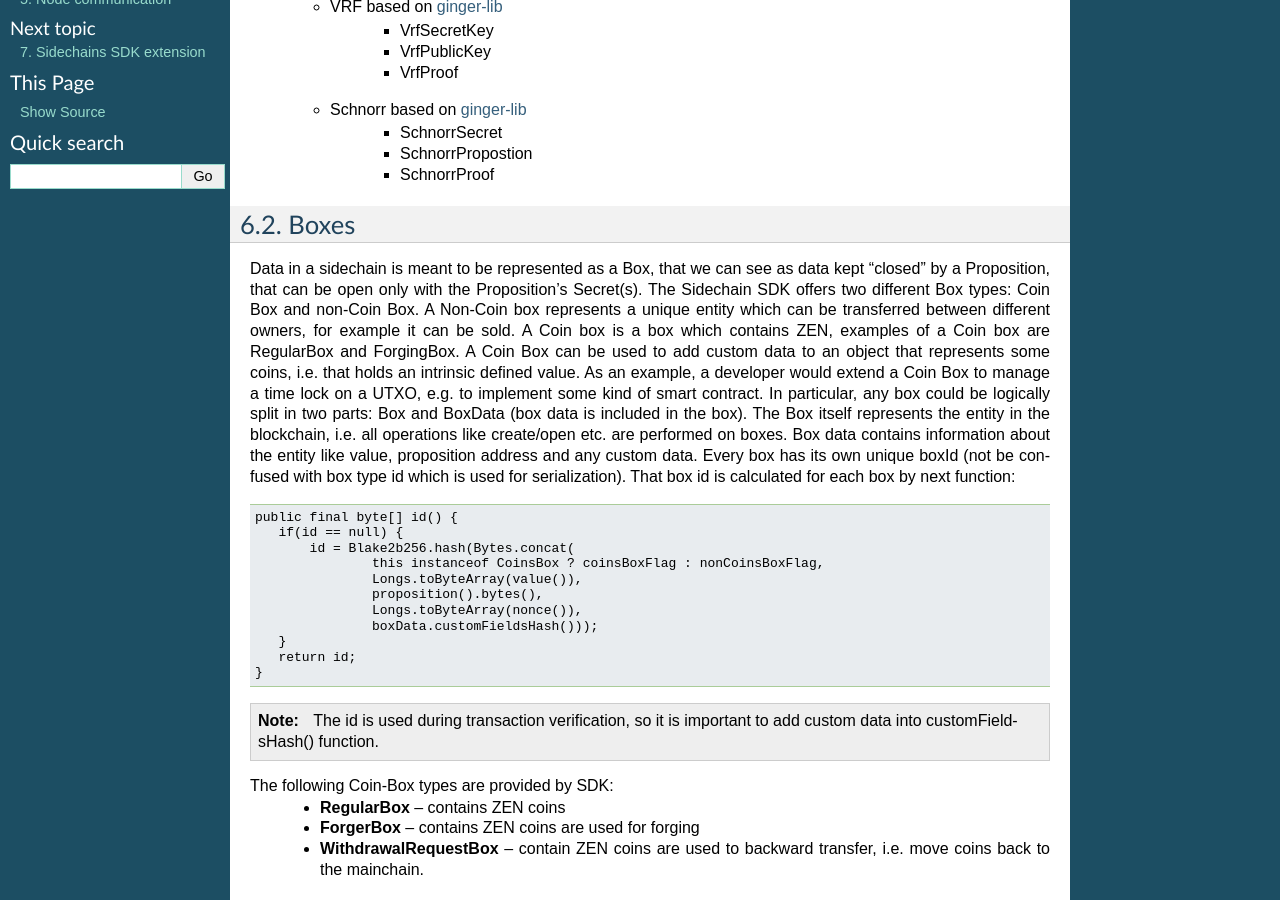
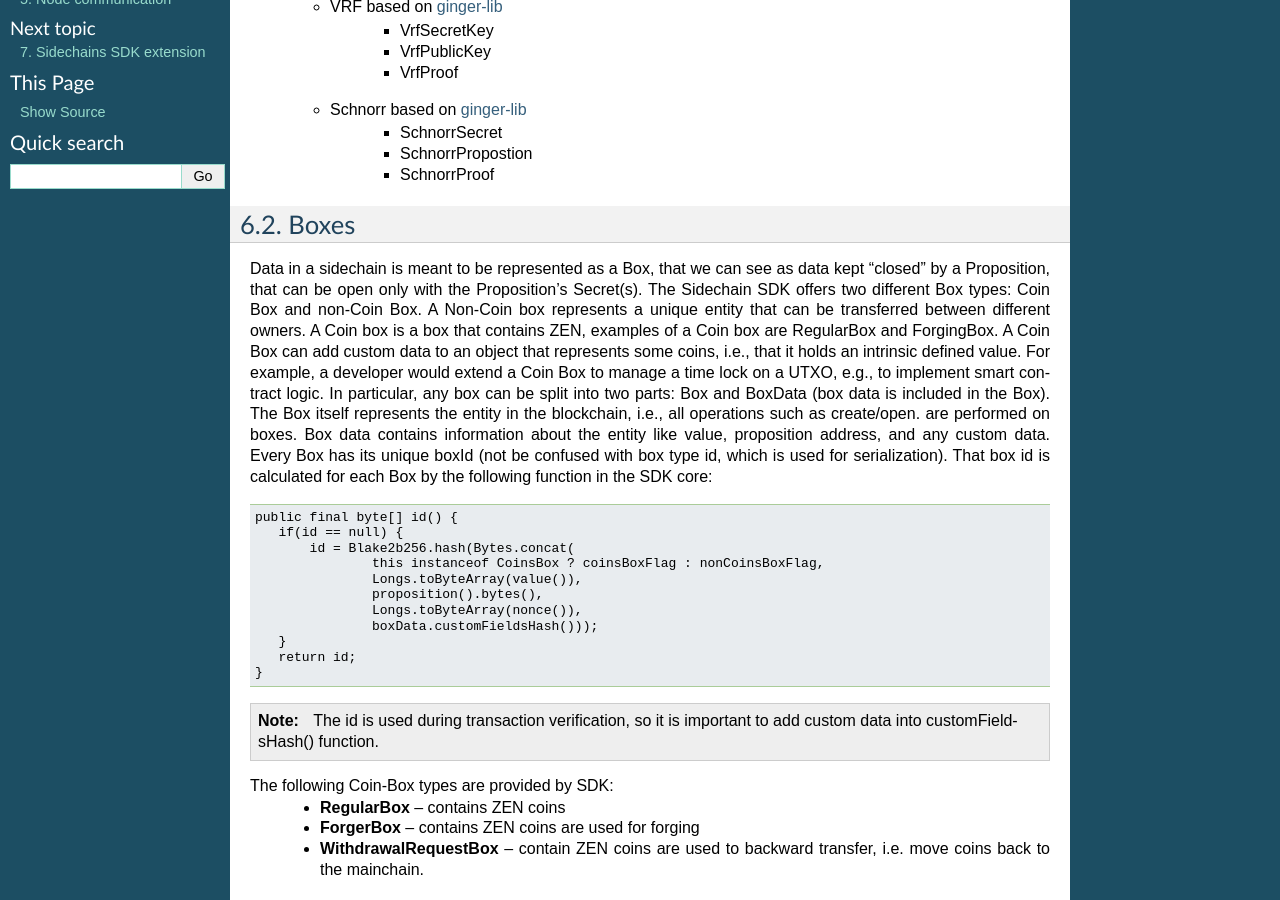
Before and after one commit to megaluck/documentation, a Sphinx documentation site: the page built from docs/introduction/06-Base-App.rst, in a window 1280 px wide and 900 px high, scrolled down 473 px. Built offline with Sphinx 7.4.7, drawn with Linux system fonts in a browser that asks for light colours.

Commit message:
Update 06-Base-App.rst

```diff
--- a/docs/introduction/06-Base-App.rst
+++ b/docs/introduction/06-Base-App.rst
@@ -36,13 +36,10 @@ Boxes
 *****
 
 Data in a sidechain is meant to be represented as a Box, that we can see as data kept “closed” by a Proposition, that can be open only with the Proposition’s Secret(s).
-The Sidechain SDK offers two different Box types: Coin Box and non-Coin Box. A Non-Coin box represents a unique entity which can be transferred between different owners,
-for example it can be sold. A Coin box is a box which contains ZEN, examples of a Coin box are RegularBox and ForgingBox. A Coin Box can be used to add custom data to an object
-that represents some coins, i.e. that holds an intrinsic defined value. As an example, a developer would extend a Coin Box to manage a time lock on a UTXO, e.g. to implement
-some kind of smart contract.
-In particular, any box could be logically split in two parts: Box and BoxData (box data is included in the box). The Box itself represents the entity in the blockchain,
-i.e. all operations like create/open etc. are performed on boxes. Box data contains information about the entity like value, proposition address and any custom data.
-Every box has its own unique boxId (not be confused with box type id which is used for serialization). That box id is calculated for each box by next function:
+The Sidechain SDK offers two different Box types: Coin Box and non-Coin Box. A Non-Coin box represents a unique entity that can be transferred between different owners. A Coin box is a box that contains ZEN, examples of a Coin box are RegularBox and ForgingBox. A Coin Box can add custom data to an object that represents some coins, i.e., that it holds an intrinsic defined value. For example, a developer would extend a Coin Box to manage a time lock on a UTXO, e.g., to implement smart contract logic.
+In particular, any box can be split into two parts: Box and BoxData (box data is included in the Box). The Box itself represents the entity in the blockchain,
+i.e., all operations such as create/open. are performed on boxes. Box data contains information about the entity like value, proposition address, and any custom data.
+Every Box has its unique boxId (not be confused with box type id, which is used for serialization). That box id is calculated for each Box by the following function in the SDK core:
 
 ::
 
```
